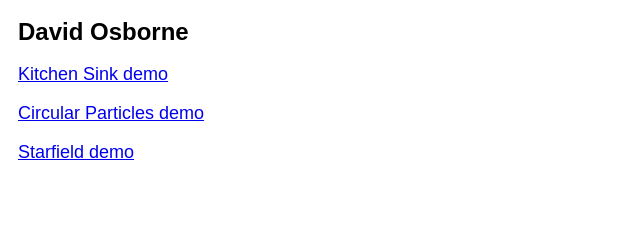
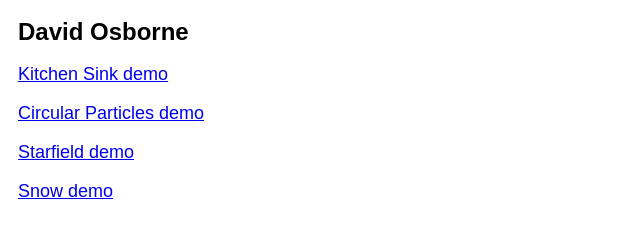
Before and after one commit to david-osborne/david-osborne.github.io, a plain HTML site: page index.html in a window 1280 px wide. Shown: the whole page, without its empty margins (0-640 px from the left). Drawn offline with Linux system fonts and the light colour scheme.

Commit message:
Update index.html

```diff
--- a/index.html
+++ b/index.html
@@ -8,5 +8,6 @@
         <p><a href="TScanvas/TSCanvas.html">Kitchen Sink demo</a></p>
         <p><a href="TSparticles/TSParticles.html">Circular Particles demo</a></p>
         <p><a href="TSspace/TSspace.html">Starfield demo</a></p>
+        <p><a href="TSsnow/TSsnow.html">Snow demo</a></p>
     </body>
 </html>
```
